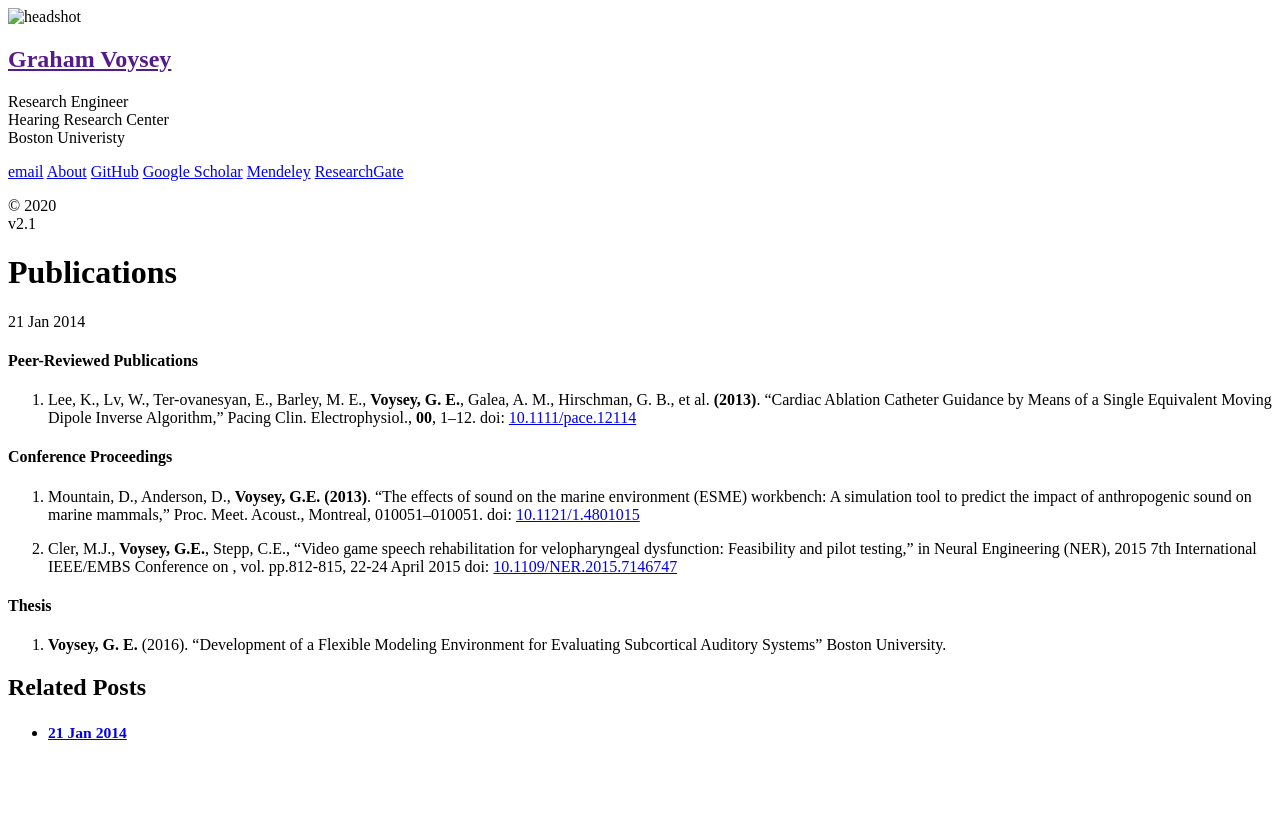
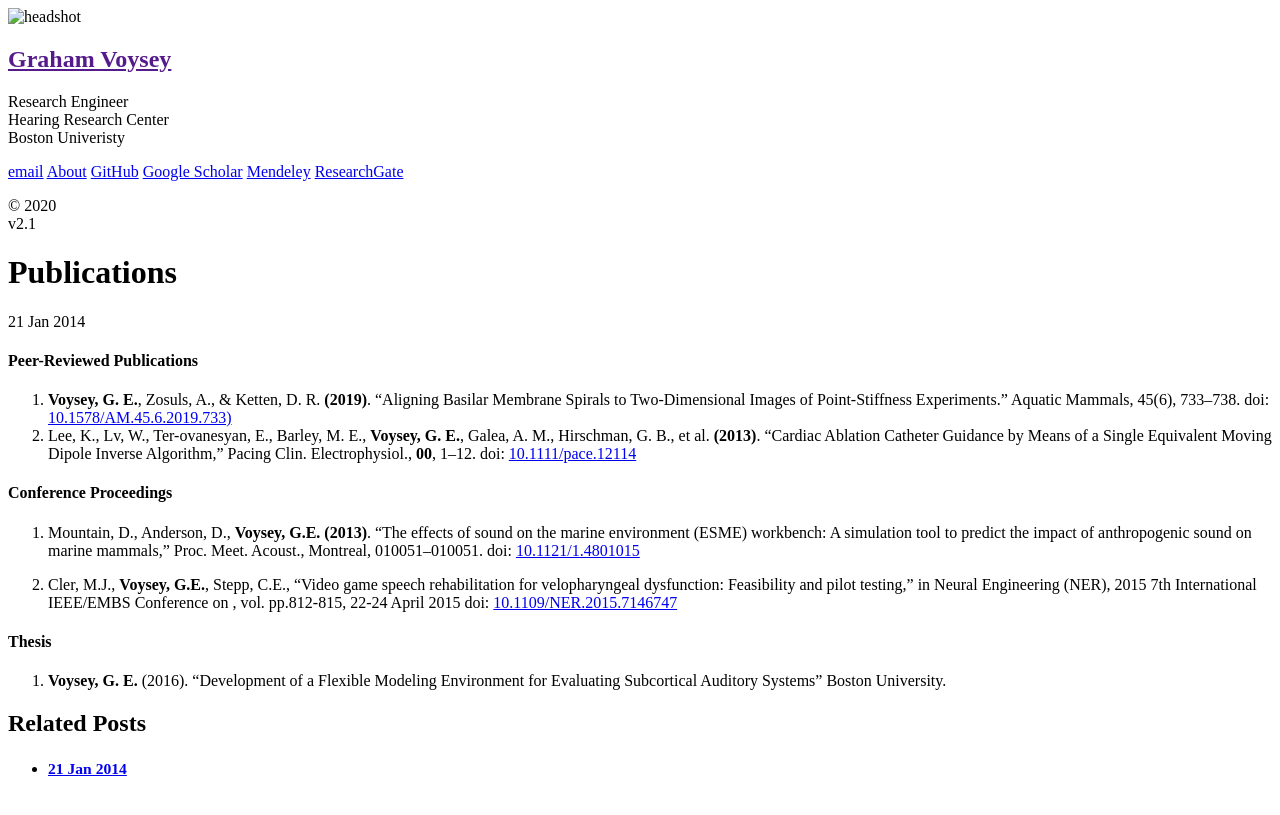
Before and after one commit to gvoysey/gvoysey.github.io, a Jekyll site: the page built from _posts/2014-01-21-publications.md, in a window 1280 px wide. Shown: the top 815 px of the page. Built offline with Jekyll 4.4.1, drawn with Linux system fonts in a browser that asks for light colours.

Commit message:
Update 2014-01-21-publications.md
update publications.

```diff
--- a/_posts/2014-01-21-publications.md
+++ b/_posts/2014-01-21-publications.md
@@ -4,7 +4,7 @@ title: Publications
 ---
 
 #### Peer-Reviewed Publications
-
+1. **Voysey, G. E.**, Zosuls, A., & Ketten, D. R. **(2019)**. "Aligning Basilar Membrane Spirals to Two-Dimensional Images of Point-Stiffness Experiments." Aquatic Mammals, 45(6), 733–738. doi: [10.1578/AM.45.6.2019.733)](https://doi.org/10.1578/AM.45.6.2019.733)
 1. Lee, K., Lv, W., Ter-ovanesyan, E., Barley, M. E., **Voysey, G. E.**, Galea, A. M., Hirschman, G. B., et al. **(2013)**. "Cardiac Ablation Catheter Guidance by Means of a Single Equivalent Moving Dipole Inverse Algorithm," Pacing Clin. Electrophysiol., **00**, 1–12\. doi: [10.1111/pace.12114](http://dx.doi.org/10.1111/pace.12114)
 
 #### Conference Proceedings
```
